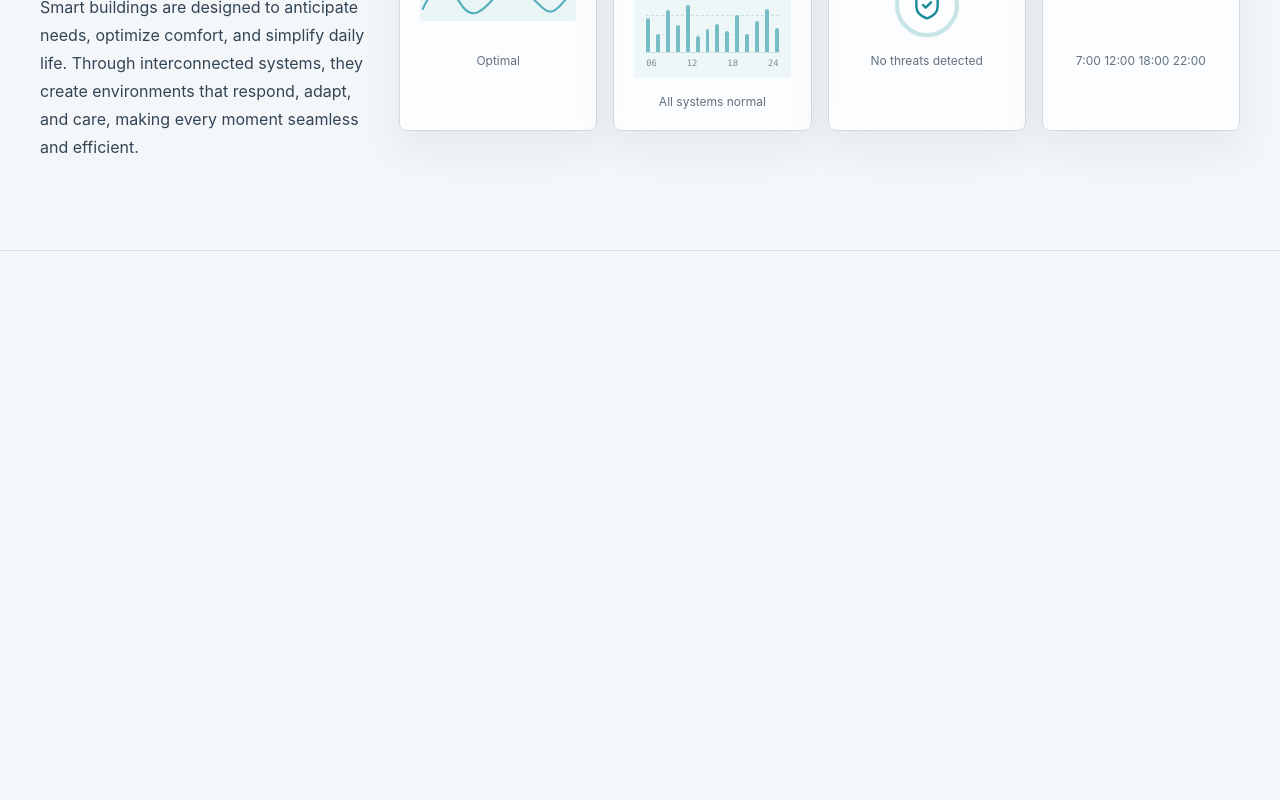
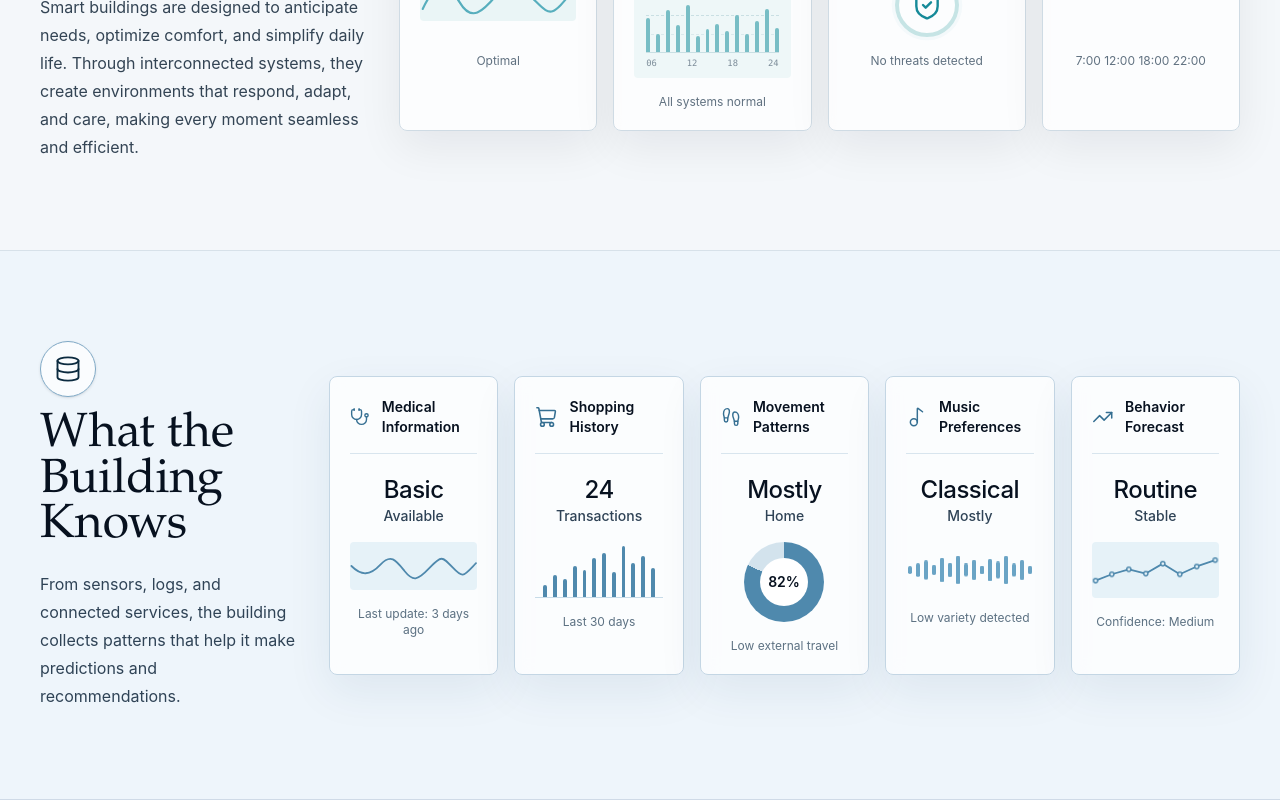
Before and after one commit to Tanny-Griz/a-song-for-sleep, a Next.js app: page / in a window 1280 px wide. Shown: the part 1081-1881 px from the top of the page. Before the commit the page ends 1332 px from the top, so only its background shows below. Built offline with nearby package versions, Linux system fonts and the light colour scheme.

Commit message:
Add building knowledge dashboard section

```diff
--- a/app/globals.css
+++ b/app/globals.css
@@ -120,6 +120,23 @@ a {
   animation: promise-dot-glow 2.4s ease-in-out infinite;
 }
 
+.knowledge-donut {
+  background: conic-gradient(#4f89ad 0 82%, #d3e3ed 82% 100%);
+  animation: knowledge-donut-settle 1s ease both;
+}
+
+.knowledge-wave {
+  --wave-height: 20px;
+  height: var(--wave-height);
+  transform-origin: center;
+  animation: knowledge-wave-soft 1.8s ease-in-out infinite;
+}
+
+.knowledge-forecast-dot {
+  opacity: 0;
+  animation: knowledge-dot-in 0.5s ease forwards;
+}
+
 @keyframes promise-rise {
   from {
     opacity: 0;
@@ -166,6 +183,35 @@ a {
   }
 }
 
+@keyframes knowledge-donut-settle {
+  from {
+    opacity: 0;
+    transform: rotate(-24deg) scale(0.94);
+  }
+
+  to {
+    opacity: 1;
+    transform: rotate(0deg) scale(1);
+  }
+}
+
+@keyframes knowledge-wave-soft {
+  0%,
+  100% {
+    transform: scaleY(0.72);
+  }
+
+  50% {
+    transform: scaleY(1);
+  }
+}
+
+@keyframes knowledge-dot-in {
+  to {
+    opacity: 1;
+  }
+}
+
 @media (prefers-reduced-motion: reduce) {
   *,
   *::before,
@@ -187,7 +233,10 @@ a {
   .promise-line,
   .promise-bar,
   .promise-check,
-  .promise-dot {
+  .promise-dot,
+  .knowledge-donut,
+  .knowledge-wave,
+  .knowledge-forecast-dot {
     animation: none;
   }
 
@@ -198,4 +247,8 @@ a {
   .promise-bar {
     height: var(--bar-height);
   }
+
+  .knowledge-forecast-dot {
+    opacity: 1;
+  }
 }
--- a/app/page.tsx
+++ b/app/page.tsx
@@ -1,3 +1,4 @@
+import { BuildingKnowsSection } from "@/components/home/BuildingKnowsSection";
 import { Hero } from "@/components/home/Hero";
 import { PromiseSection } from "@/components/home/PromiseSection";
 
@@ -6,6 +7,7 @@ export default function HomePage() {
     <main className="min-h-screen bg-[#f4f7fa] text-[#07111f]">
       <Hero />
       <PromiseSection />
+      <BuildingKnowsSection />
     </main>
   );
 }
--- /dev/null
+++ b/components/home/BuildingKnowsSection.tsx
@@ -0,0 +1,199 @@
+import type { CSSProperties } from "react";
+import {
+  Database,
+  Footprints,
+  Music2,
+  ShoppingCart,
+  Stethoscope,
+  TrendingUp
+} from "lucide-react";
+
+const knowledgeCards = [
+  {
+    title: "Medical Information",
+    value: "Basic",
+    caption: "Last update: 3 days ago",
+    subvalue: "Available",
+    Icon: Stethoscope,
+    visual: "line"
+  },
+  {
+    title: "Shopping History",
+    value: "24",
+    caption: "Last 30 days",
+    subvalue: "Transactions",
+    Icon: ShoppingCart,
+    visual: "bars"
+  },
+  {
+    title: "Movement Patterns",
+    value: "Mostly",
+    caption: "Low external travel",
+    subvalue: "Home",
+    Icon: Footprints,
+    visual: "donut"
+  },
+  {
+    title: "Music Preferences",
+    value: "Classical",
+    caption: "Low variety detected",
+    subvalue: "Mostly",
+    Icon: Music2,
+    visual: "wave"
+  },
+  {
+    title: "Behavior Forecast",
+    value: "Routine",
+    caption: "Confidence: Medium",
+    subvalue: "Stable",
+    Icon: TrendingUp,
+    visual: "forecast"
+  }
+];
+
+export function BuildingKnowsSection() {
+  return (
+    <section className="border-b border-[#cfdae7] bg-[#eef5fb] px-5 py-[var(--section-padding-y)] sm:px-8 lg:px-10">
+      <div className="mx-auto grid max-w-7xl gap-8 lg:grid-cols-[0.22fr_0.78fr] lg:items-center">
+        <div className="promise-reveal">
+          <div className="mb-5">
+            <span className="mb-4 grid size-14 place-items-center rounded-full border border-[#7ea7c4] bg-white/70 text-[#0b2a3f] shadow-sm">
+              <Database aria-hidden="true" className="size-7" strokeWidth={1.6} />
+            </span>
+            <h2 className="font-serif text-4xl leading-[0.95] text-[#07111f] sm:text-5xl">
+              What the
+              <br />
+              Building Knows
+            </h2>
+          </div>
+
+          <p className="max-w-md text-sm leading-6 text-[#2f4356] sm:text-base sm:leading-7">
+            From sensors, logs, and connected services, the building collects
+            patterns that help it make predictions and recommendations.
+          </p>
+        </div>
+
+        <div className="grid gap-4 sm:grid-cols-2 lg:grid-cols-3 xl:grid-cols-5">
+          {knowledgeCards.map(({ title, value, caption, subvalue, Icon, visual }, index) => (
+            <article
+              className="promise-card rounded-lg border border-[#c4d6e4] bg-white/74 p-5 shadow-[0_16px_45px_rgba(28,70,105,0.08)] backdrop-blur transition duration-300 hover:-translate-y-1 hover:border-[#83b6d4] hover:shadow-[0_22px_60px_rgba(28,70,105,0.13)]"
+              key={title}
+              style={{ animationDelay: `${index * 110}ms` }}
+            >
+              <div className="mb-5 flex items-center gap-3 border-b border-[#d8e5ee] pb-4">
+                <Icon
+                  aria-hidden="true"
+                  className="size-7 text-[#356f92]"
+                  strokeWidth={1.7}
+                />
+                <h3 className="text-sm font-semibold text-[#07111f]">{title}</h3>
+              </div>
+
+              <div className="min-h-28">
+                <p className="text-center text-2xl font-medium tracking-[-0.02em] text-[#07111f]">
+                  {value}
+                </p>
+                <p className="text-center text-sm font-medium text-[#2f4356]">{subvalue}</p>
+
+                {visual === "line" && (
+                  <div className="mt-4 h-12 overflow-hidden rounded bg-[#e6f2f8]">
+                    <svg aria-hidden="true" className="h-full w-full" viewBox="0 0 180 56">
+                      <path
+                        className="promise-line"
+                        d="M2 28 C16 42 28 42 43 26 S65 20 77 35 95 49 112 31 130 14 145 30 160 43 178 24"
+                        fill="none"
+                        stroke="#4f89ad"
+                        strokeLinecap="round"
+                        strokeWidth="2.5"
+                      />
+                    </svg>
+                  </div>
+                )}
+
+                {visual === "bars" && (
+                  <div className="mt-4 flex h-14 items-end justify-center gap-1.5 border-b border-[#c7dbe8] px-2">
+                    {[12, 22, 18, 31, 27, 39, 44, 25, 51, 34, 41, 29].map(
+                      (height, barIndex) => (
+                        <span
+                          aria-hidden="true"
+                          className="promise-bar w-1.5 rounded-t bg-[#4f89ad]"
+                          key={`${height}-${barIndex}`}
+                          style={
+                            {
+                              "--bar-height": `${height}px`,
+                              animationDelay: `${barIndex * 45}ms`
+                            } as CSSProperties
+                          }
+                        />
+                      )
+                    )}
+                  </div>
+                )}
+
+                {visual === "donut" && (
+                  <div className="mt-4 flex justify-center">
+                    <div className="knowledge-donut grid size-20 place-items-center rounded-full">
+                      <span className="grid size-12 place-items-center rounded-full bg-white text-sm font-semibold text-[#07111f]">
+                        82%
+                      </span>
+                    </div>
+                  </div>
+                )}
+
+                {visual === "wave" && (
+                  <div className="mt-5 flex h-12 items-center justify-center gap-1">
+                    {[10, 18, 26, 14, 34, 20, 40, 18, 28, 12, 30, 22, 36, 16, 24, 10].map(
+                      (height, waveIndex) => (
+                        <span
+                          aria-hidden="true"
+                          className="knowledge-wave w-1 rounded-full bg-[#6aa4c5]"
+                          key={`${height}-${waveIndex}`}
+                          style={
+                            {
+                              "--wave-height": `${height}px`,
+                              animationDelay: `${waveIndex * 55}ms`
+                            } as CSSProperties
+                          }
+                        />
+                      )
+                    )}
+                  </div>
+                )}
+
+                {visual === "forecast" && (
+                  <div className="mt-4 h-14 overflow-hidden rounded bg-[#e6f2f8]">
+                    <svg aria-hidden="true" className="h-full w-full" viewBox="0 0 180 56">
+                      <path
+                        className="promise-line"
+                        d="M5 43 L28 34 L52 27 L76 33 L100 19 L124 34 L148 23 L174 14"
+                        fill="none"
+                        stroke="#4f89ad"
+                        strokeLinecap="round"
+                        strokeLinejoin="round"
+                        strokeWidth="2.5"
+                      />
+                      {[5, 28, 52, 76, 100, 124, 148, 174].map((x, dotIndex) => (
+                        <circle
+                          className="knowledge-forecast-dot"
+                          cx={x}
+                          cy={[43, 34, 27, 33, 19, 34, 23, 14][dotIndex]}
+                          fill="#e6f2f8"
+                          key={x}
+                          r="3"
+                          stroke="#4f89ad"
+                          strokeWidth="2"
+                        />
+                      ))}
+                    </svg>
+                  </div>
+                )}
+              </div>
+
+              <p className="mt-4 text-center text-xs text-[#5c7182]">{caption}</p>
+            </article>
+          ))}
+        </div>
+      </div>
+    </section>
+  );
+}
```
